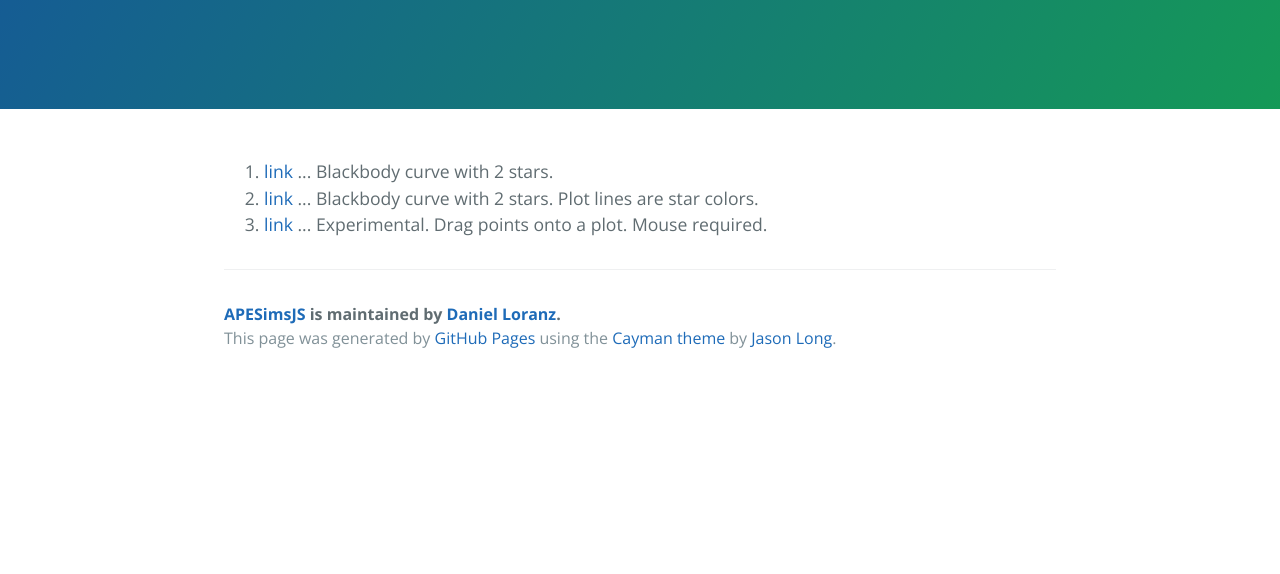
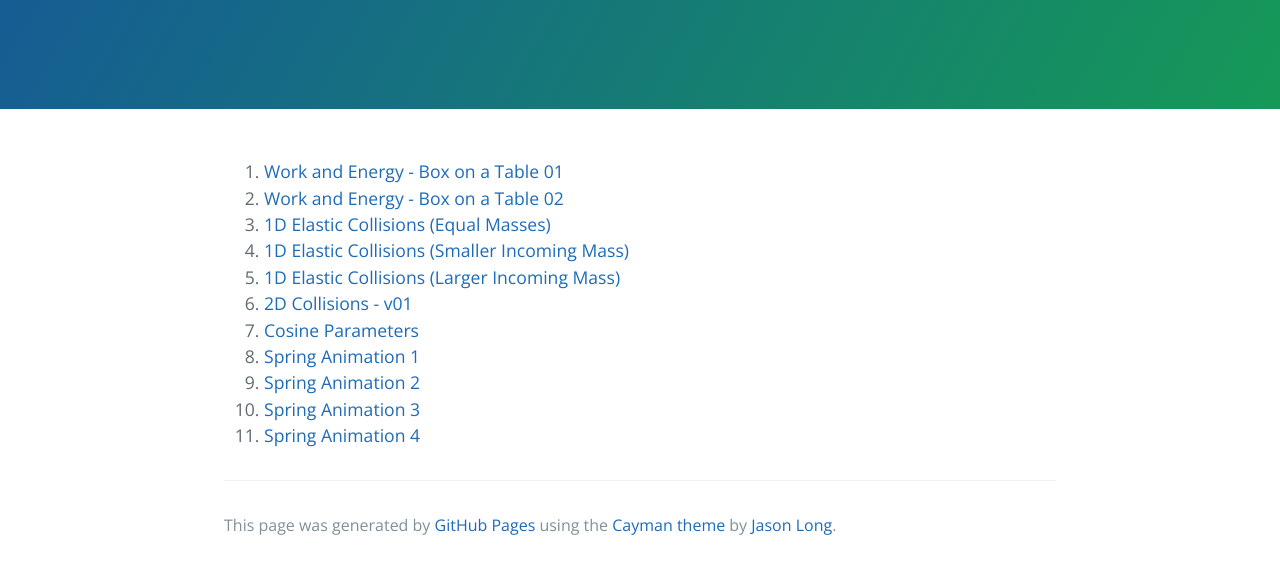
Before and after one commit to dloranz/APESims-PHYS1, a plain HTML site: page index.html in a window 1280 px wide. Shown: the part 208-782 px from the top of the page. Drawn offline with nearby package versions, Linux system fonts and the light colour scheme.

Commit message:
Update index.html

```diff
--- a/index.html
+++ b/index.html
@@ -18,21 +18,21 @@
     <section class="main-content">
       <p>
         <ol>
-          <li>
-            <a href="blackBody04-v07.html">link</a> ... Blackbody curve with 2 stars.
-          </li>
-          <li>
-            <a href="blackBody04-v08.html">link</a> ... Blackbody curve with 2 stars.  Plot lines are star colors.
-          </li>
-          <li>
-            <a href="skunkWorks/skwks-LTplot/LTPlot01-v04.html">link</a> ... Experimental.  Drag points onto a plot.  Mouse required.
-          </li>
+<li><a id="" class="" title="" href="https://dloranz.github.io/APESimsJS/workAndEnergy/WE-BoxOnTable01/boxWithFriction01-v02.html" target="">Work and Energy - Box on a Table 01</a></li>
+<li><a id="" class="" title="" href="https://dloranz.github.io/APESimsJS/workAndEnergy/WE-BoxOnTable01/boxWithDiffMass01-v01.html" target="">Work and Energy - Box on a Table 02</a></li>
+<li><a id="" class="" title="" href="https://dloranz.github.io/APESimsJS/momentumAndImpulse/Collisions2D-01/collisions1D-01-v01.html" target="">1D Elastic Collisions (Equal Masses)</a></li>
+<li><a id="" class="" title="" href="https://dloranz.github.io/APESimsJS/momentumAndImpulse/Collisions2D-01/collisions1D-02-v01.html" target="">1D Elastic Collisions (Smaller Incoming Mass)</a></li>
+<li><a id="" class="" title="" href="https://dloranz.github.io/APESimsJS/momentumAndImpulse/Collisions2D-01/collisions1D-03-v01.html" target="">1D Elastic Collisions (Larger Incoming Mass)</a></li>
+<li><a id="" class="" title="" href="https://dloranz.github.io/APESimsJS/momentumAndImpulse/Collisions2D-01/collisions2D-01-v04.html" target="">2D Collisions - v01</a></li>
+<li><a id="" class="" title="" href="https://dloranz.github.io/trigParameters01/trigParameters01-v01.html" target="">Cosine Parameters</a></li>
+<li><a id="" class="" title="" href="https://dloranz.github.io/SHO-Springs01/HTML5-Canvas-Horizontal-Spring-04.html" target="">Spring Animation 1</a></li>
+<li><a id="" class="" title="" href="https://dloranz.github.io/SHO-Springs01/HTML5-Canvas-Horizontal-Spring-03.html" target="">Spring Animation 2</a></li>
+<li><a id="" class="" title="" href="https://dloranz.github.io/SHO-Springs01/HTML5-Canvas-Horizontal-Spring-05b-draft.html" target="">Spring Animation 3</a></li>
+<li><a id="" class="" title="" href="https://dloranz.github.io/SHO-Springs01/HTML5-Canvas-Horizontal-Spring-06.html" target="">Spring Animation 4</a></li>
       </ol>
       </p>
 
       <footer class="site-footer">
-        <span class="site-footer-owner"><a href="https://github.com/dloranz/APESimsJS">APESimsJS</a> is maintained by <a href="https://github.com/dloranz">Daniel Loranz</a>.</span>
-
         <span class="site-footer-credits">This page was generated by <a href="https://pages.github.com">GitHub Pages</a> using the <a href="https://github.com/jasonlong/cayman-theme">Cayman theme</a> by <a href="https://twitter.com/jasonlong">Jason Long</a>.</span>
       </footer>
 
```
